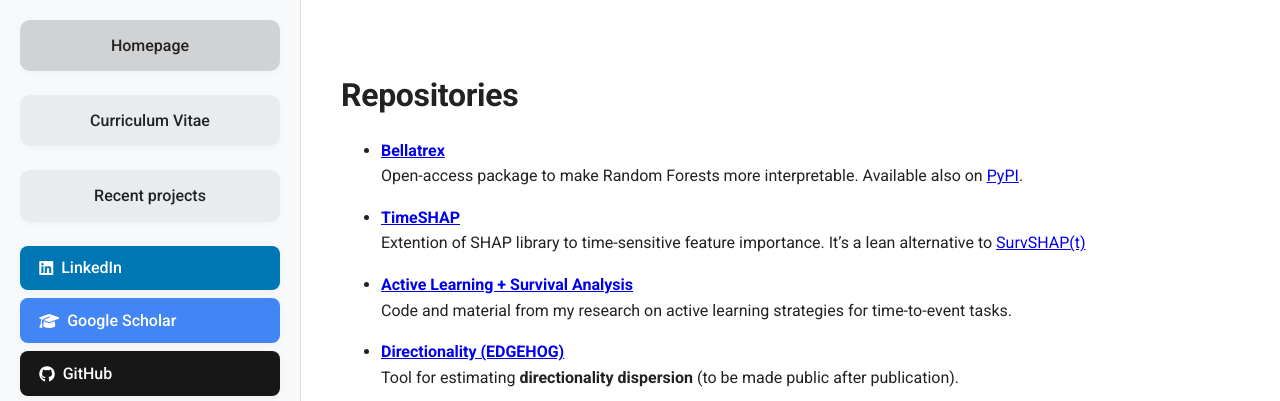
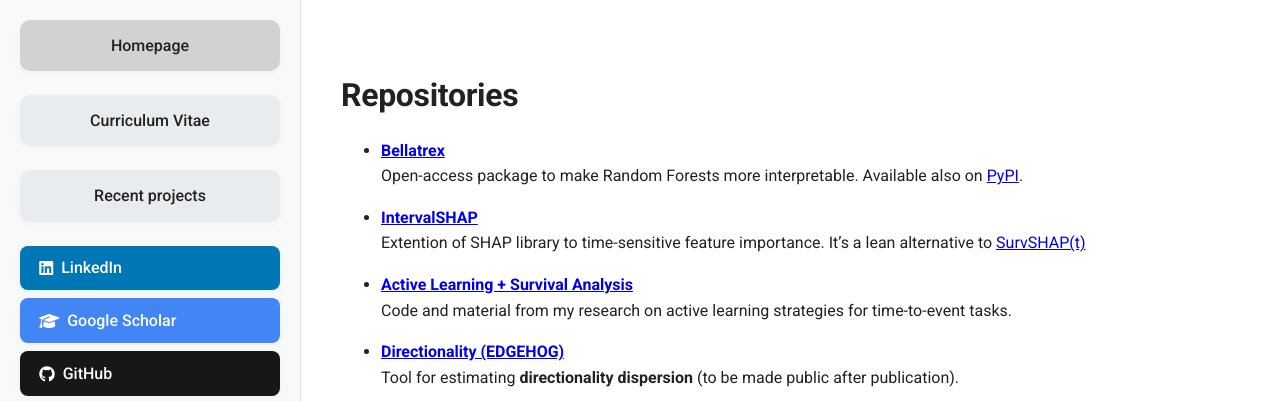
Before and after one commit to KlestDedja/klestdedja.github.io, a Jekyll site: the page built from repositories.md, in a window 1280 px wide. Shown: the top 401 px of the page. Built offline with Jekyll 4.4.1, drawn with Linux system fonts in a browser that asks for light colours.

Commit message:
Rename TimeSHAP to IntervalSHAP in repositories.md

```diff
--- a/repositories.md
+++ b/repositories.md
@@ -8,7 +8,7 @@ title: "Repositories"
 - [**Bellatrex**](https://github.com/klestdedja/bellatrex)
   Open-access package to make Random Forests more interpretable. Available also on [PyPI](https://pypi.org/project/bellatrex/).
 
-- [**TimeSHAP**](https://github.com/klestdedja/bellatrex)
+- [**IntervalSHAP**](https://github.com/klestdedja/bellatrex)
   Extention of SHAP library to time-sensitive feature importance. It's a lean alternative to [SurvSHAP(t)](https://github.com/MI2DataLab/survshap)
 
 
```
